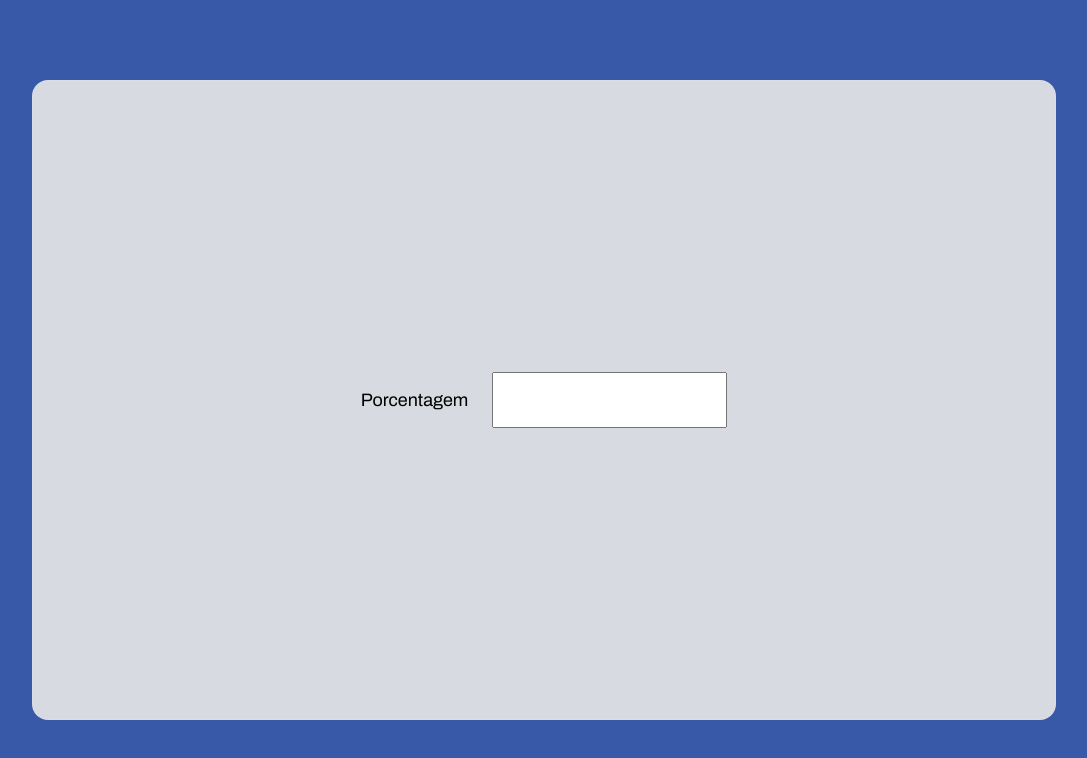
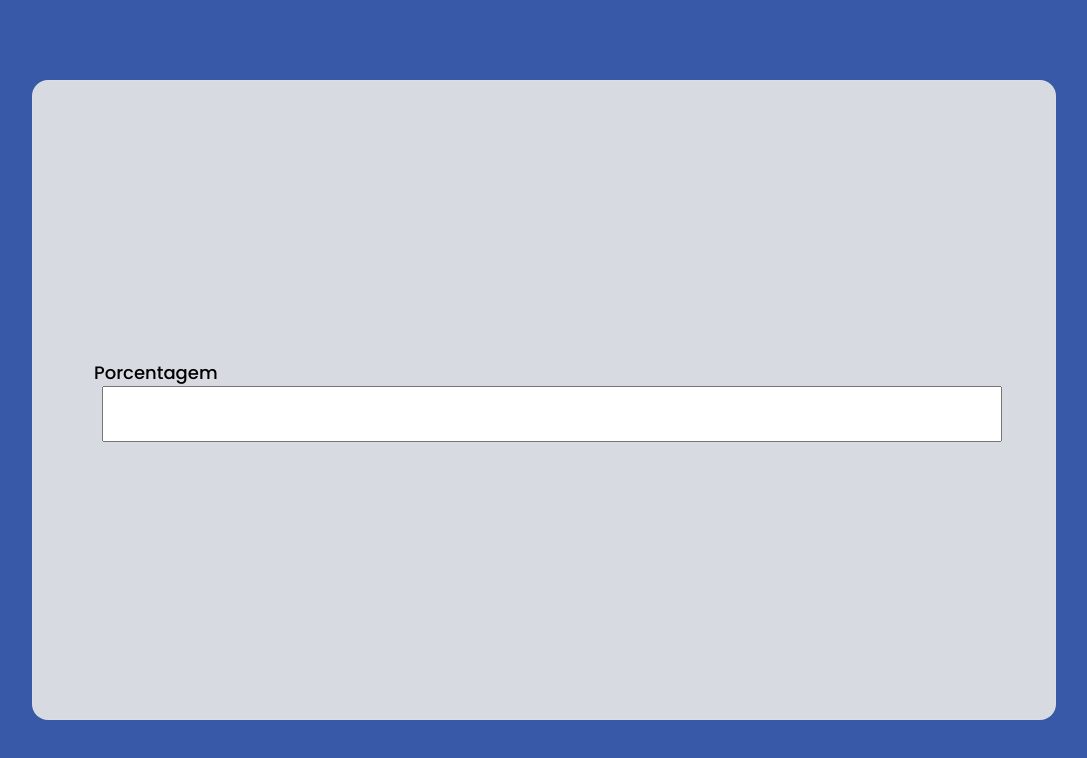
Before and after one commit to Rellyso/inputMasks, a plain HTML site: page src/views/index.html in a window 1280 px wide. Shown: the whole page, without its empty margins (96-1183 px from the left). Drawn offline with Linux system fonts and the light colour scheme.

Commit message:
Improved design

```diff
--- a/public/styles.css
+++ b/public/styles.css
@@ -42,18 +42,35 @@ select {
 
 .container form {
     display: flex;
+    flex-direction: column;
 
     align-self: center;
     justify-self: center;
 
+    justify-content: center;
+
+    width: 900px;
+    margin: 0 auto;
+}
+
+.item {
+    margin: 16px;
+
+    display: grid;
+    grid-template-columns: 150px 1fr;
     align-items: center;
-    justify-content: center;
+}
+
+.container form input {
+    margin-left: 8px;
+    padding: 16px 8px ;
+    outline: none;
 
     width: 100%;
 }
 
-.container form input {
-    margin-left: 24px;
-    padding: 16px 8px ;
-    outline: none;
+
+.container form label {
+    font-family: Poppins, sans-serif;
+    font-weight: 500;
 }
```
